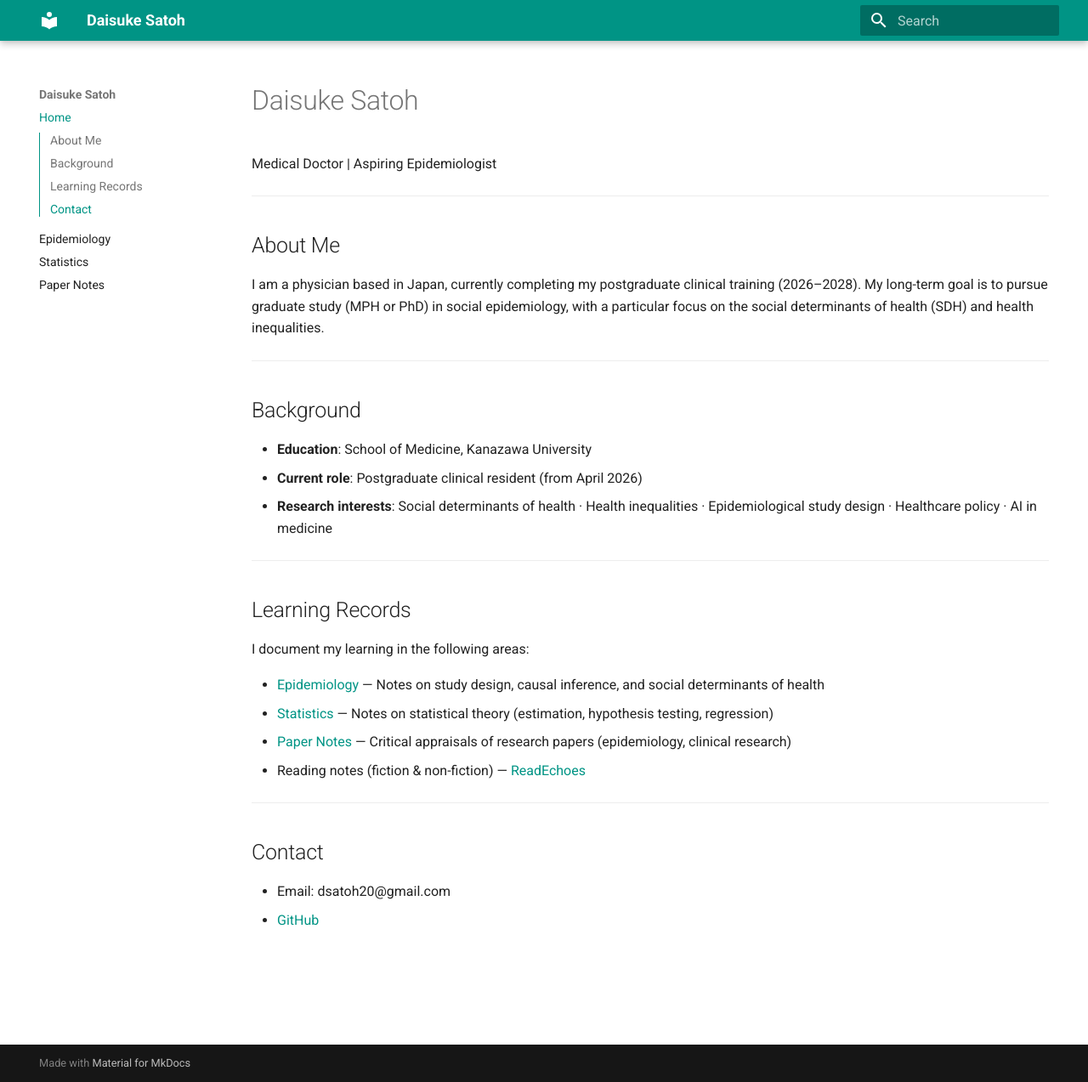
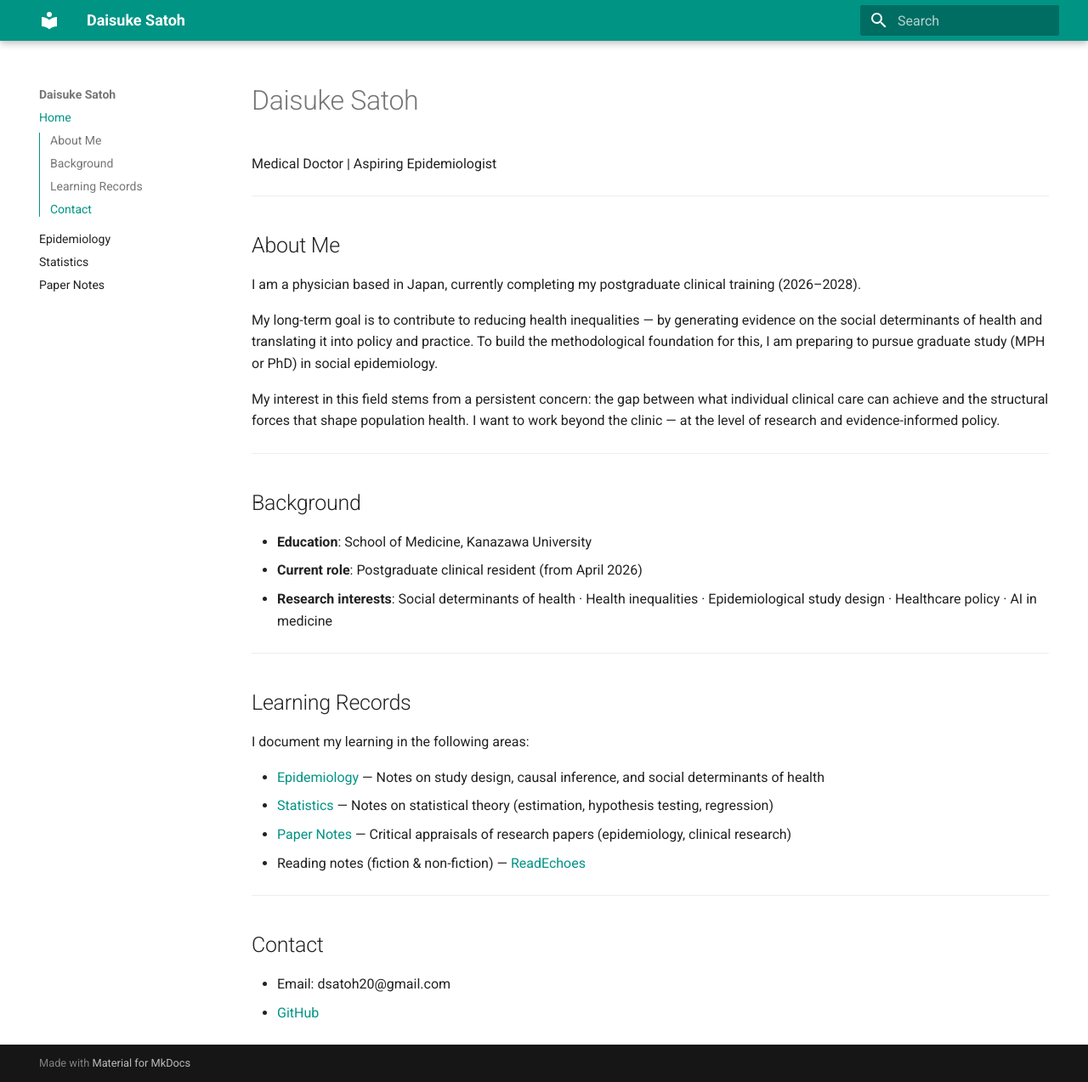
Before and after one commit to dsatoh20/dsatoh20.github.io, an MkDocs documentation site: the page built from docs/index.md, in a window 1280 px wide and 1273 px high. Shown: the whole window at 85% size. Built offline with MkDocs 1.6.1 and Material for MkDocs 9.7.7, drawn with Linux system fonts in a browser that asks for light colours.

Commit message:
sync: update from career repo

```diff
--- a/docs/index.md
+++ b/docs/index.md
@@ -6,7 +6,11 @@ Medical Doctor | Aspiring Epidemiologist
 
 ## About Me
 
-I am a physician based in Japan, currently completing my postgraduate clinical training (2026–2028). My long-term goal is to pursue graduate study (MPH or PhD) in social epidemiology, with a particular focus on the social determinants of health (SDH) and health inequalities.
+I am a physician based in Japan, currently completing my postgraduate clinical training (2026–2028).
+
+My long-term goal is to contribute to reducing health inequalities — by generating evidence on the social determinants of health and translating it into policy and practice. To build the methodological foundation for this, I am preparing to pursue graduate study (MPH or PhD) in social epidemiology.
+
+My interest in this field stems from a persistent concern: the gap between what individual clinical care can achieve and the structural forces that shape population health. I want to work beyond the clinic — at the level of research and evidence-informed policy.
 
 ---
 
```
